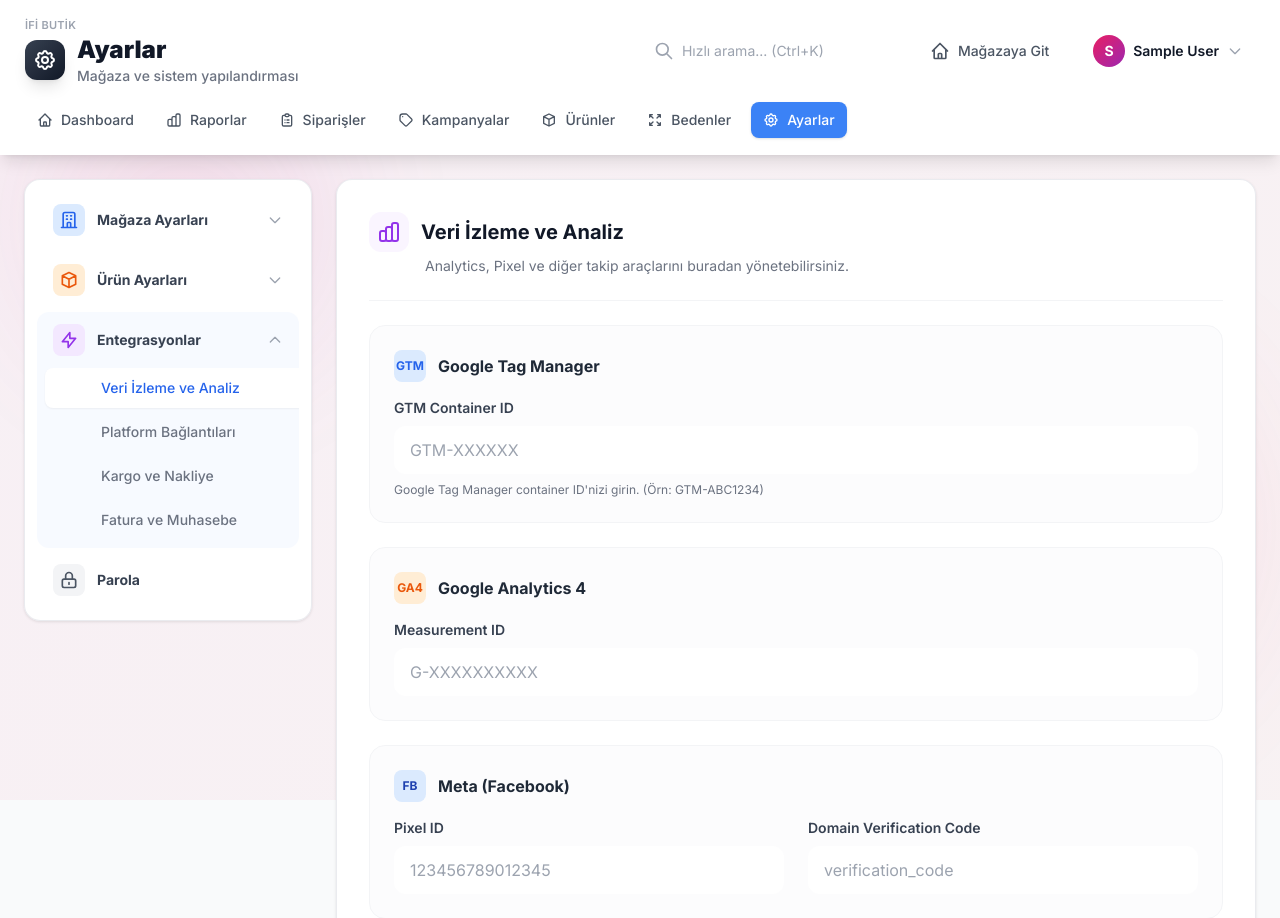
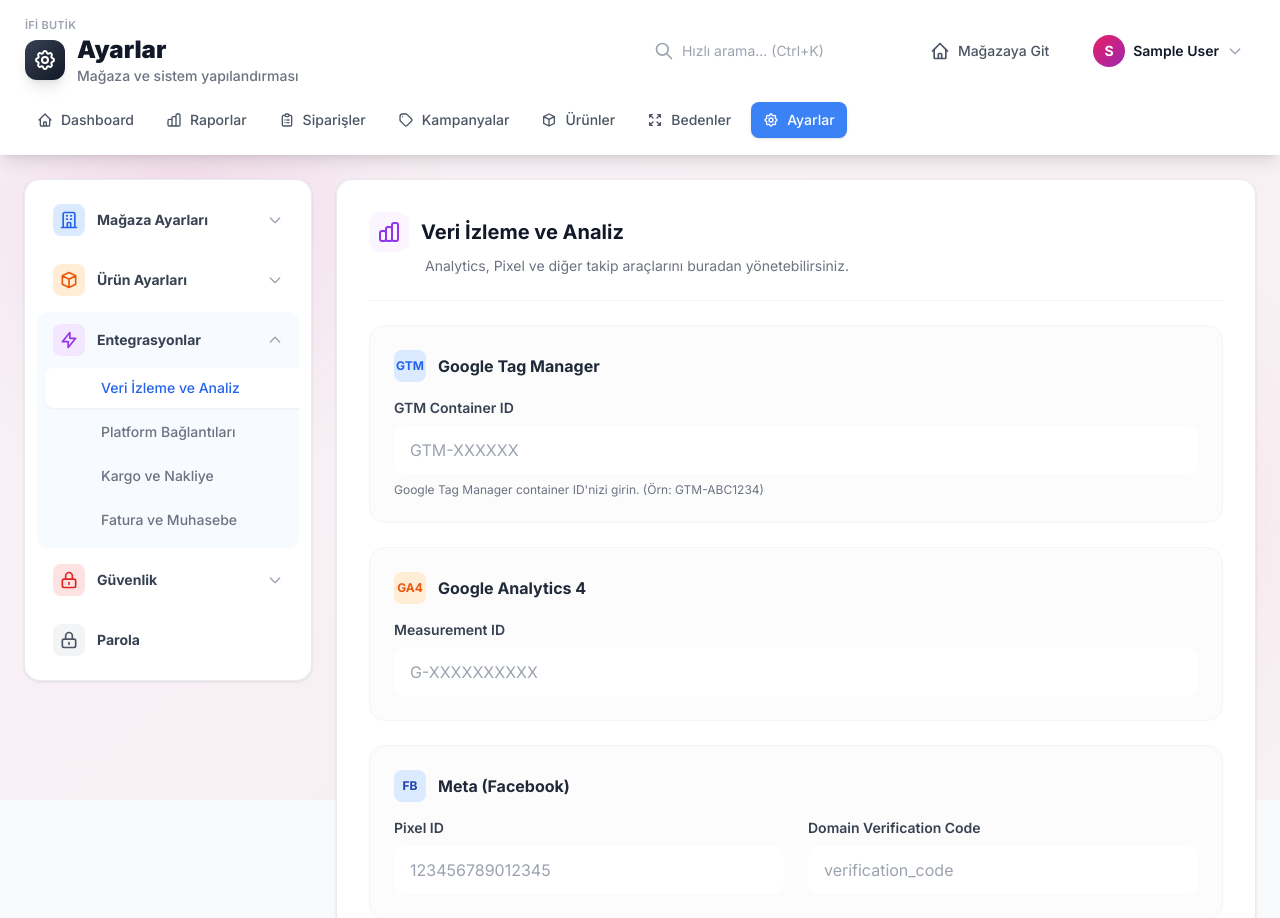
Before and after one commit to ifisoftw/ifibutik, a Django app: template templates/admin_panel/settings.html in a window 1280 px wide. Shown: the top 918 px of the page. Run offline with Django 5.2, Linux system fonts and the light colour scheme; the template is opened without the code that fills it, so the values that code supplies are empty; the visitor is signed in with stand-in values (Sample User, id 1); data comes from the database, SQL or seed files in the repository; some libraries are stand-ins or nearby versions.

Commit message:
rate limit added

```diff
--- a/admin_panel/models.py
+++ b/admin_panel/models.py
@@ -91,6 +91,10 @@
     onesignal_app_id = models.CharField(max_length=100, blank=True, verbose_name="OneSignal App ID")
     facebook_domain_verification = models.CharField(max_length=100, blank=True, verbose_name="Facebook Domain Verification")
 
+    # Security
+    rate_limit_count = models.PositiveIntegerField(default=5, verbose_name="Rate Limit (Adet)")
+    rate_limit_period = models.PositiveIntegerField(default=600, verbose_name="Rate Limit Süresi (Saniye)")
+
     class Meta:
         verbose_name = 'Site Ayarları'
         verbose_name_plural = 'Site Ayarları'
--- a/templates/admin_panel/settings.html
+++ b/templates/admin_panel/settings.html
@@ -135,6 +135,32 @@
                                         :class="activeTab === 'accounting' ? 'text-blue-600 bg-white shadow-sm' : 'text-gray-500 hover:text-gray-700 hover:bg-gray-100/50'"
                                         class="w-full flex items-center gap-3 pl-14 pr-4 py-2.5 text-sm font-medium rounded-lg transition-all text-left mx-2 w-[calc(100%-1rem)]">
                                     Fatura ve Muhasebe
+                                </button>
+                            </div>
+                        </div>
+                    </div>
+
+                    <!-- Güvenlik Group -->
+                    <div class="rounded-xl overflow-hidden transition-colors" :class="activeGroup === 'security' ? 'bg-red-50/50' : ''">
+                        <button @click="toggleGroup('security')"
+                                class="w-full flex items-center justify-between px-4 py-3 text-sm font-bold text-gray-700 hover:bg-gray-50 rounded-xl transition-colors">
+                            <div class="flex items-center gap-3">
+                                <div class="w-8 h-8 rounded-lg bg-red-100 text-red-600 flex items-center justify-center">
+                                    <svg class="w-5 h-5" fill="none" stroke="currentColor" viewBox="0 0 24 24"><path stroke-linecap="round" stroke-linejoin="round" stroke-width="2" d="M12 15v2m-6 4h12a2 2 0 002-2v-6a2 2 0 00-2-2H6a2 2 0 00-2 2v6a2 2 0 002 2zm10-10V7a4 4 0 00-8 0v4h8z"></path></svg>
+                                </div>
+                                Güvenlik
+                            </div>
+                            <svg class="w-4 h-4 text-gray-400 transform transition-transform duration-200"
+                                 :class="activeGroup === 'security' ? 'rotate-180' : ''"
+                                 fill="none" stroke="currentColor" viewBox="0 0 24 24"><path stroke-linecap="round" stroke-linejoin="round" stroke-width="2" d="M19 9l-7 7-7-7"></path></svg>
+                        </button>
+
+                        <div x-show="activeGroup === 'security'" x-collapse>
+                            <div class="pb-2 space-y-1">
+                                <button @click="activeTab = 'spam_protection'"
+                                        :class="activeTab === 'spam_protection' ? 'text-blue-600 bg-white shadow-sm' : 'text-gray-500 hover:text-gray-700 hover:bg-gray-100/50'"
+                                        class="w-full flex items-center gap-3 pl-14 pr-4 py-2.5 text-sm font-medium rounded-lg transition-all text-left mx-2 w-[calc(100%-1rem)]">
+                                    Spam Koruması
                                 </button>
                             </div>
                         </div>
@@ -344,6 +370,40 @@
                     </div>
                 </div>
 
+                <!-- Security Tab -->
+                <div x-show="activeTab === 'spam_protection'" x-cloak>
+                    <div class="border-b border-gray-100 pb-6 mb-6">
+                        <h2 class="text-xl font-bold text-gray-900 flex items-center gap-3">
+                            <div class="w-10 h-10 rounded-xl bg-red-50 text-red-600 flex items-center justify-center">
+                                <svg class="w-6 h-6" fill="none" stroke="currentColor" viewBox="0 0 24 24"><path stroke-linecap="round" stroke-linejoin="round" stroke-width="2" d="M12 15v2m-6 4h12a2 2 0 002-2v-6a2 2 0 00-2-2H6a2 2 0 00-2 2v6a2 2 0 002 2zm10-10V7a4 4 0 00-8 0v4h8z"></path></svg>
+                            </div>
+                            Spam Koruması
+                        </h2>
+                        <p class="text-sm text-gray-500 mt-1 ml-14">Sipariş formuna yönelik spam saldırılarını engellemek için limitleri ayarlayın.</p>
+                    </div>
+
+                    <div class="space-y-6">
+                        <div class="bg-gray-50/50 p-6 rounded-2xl border border-gray-100 hover:border-red-200 transition-colors">
+                            <h3 class="font-bold text-gray-800 mb-4 flex items-center gap-3">
+                                <span class="w-8 h-8 rounded-lg bg-red-100 text-red-600 flex items-center justify-center text-xs font-bold">RL</span>
+                                Rate Limiting (Hız Sınırlama)
+                            </h3>
+                            <div class="grid grid-cols-1 md:grid-cols-2 gap-6">
+                                <div>
+                                    <label class="block text-sm font-semibold text-gray-700 mb-2">Maksimum İstek Sayısı</label>
+                                    <input type="number" name="rate_limit_count" value="{{ settings.rate_limit_count }}" min="1" class="w-full rounded-xl border-gray-200 focus:border-blue-500 focus:ring-blue-500 py-3 px-4 transition-shadow">
+                                    <p class="text-xs text-gray-500 mt-2">Belirlenen süre içinde bir IP adresinden kabul edilecek maksimum sipariş sayısı.</p>
+                                </div>
+                                <div>
+                                    <label class="block text-sm font-semibold text-gray-700 mb-2">Süre (Saniye)</label>
+                                    <input type="number" name="rate_limit_period" value="{{ settings.rate_limit_period }}" min="60" class="w-full rounded-xl border-gray-200 focus:border-blue-500 focus:ring-blue-500 py-3 px-4 transition-shadow">
+                                    <p class="text-xs text-gray-500 mt-2">Kısıtlamanın geçerli olacağı süre penceresi (Örn: 600 saniye = 10 dakika).</p>
+                                </div>
+                            </div>
+                        </div>
+                    </div>
+                </div>
+
                 <!-- Placeholders for other tabs -->
                 <div x-show="['messages', 'theme', 'faq', 'badges', 'platforms', 'shipping', 'accounting', 'password'].includes(activeTab)" x-cloak>
                     <div class="flex flex-col items-center justify-center py-20 text-center">
```
Also changed, not shown: admin_panel/views/settings.py (+7 -0 lines), orders/views.py (+27 -0 lines), admin_panel/migrations/0003_sitesettings_rate_limit_count_and_more.py (added).
